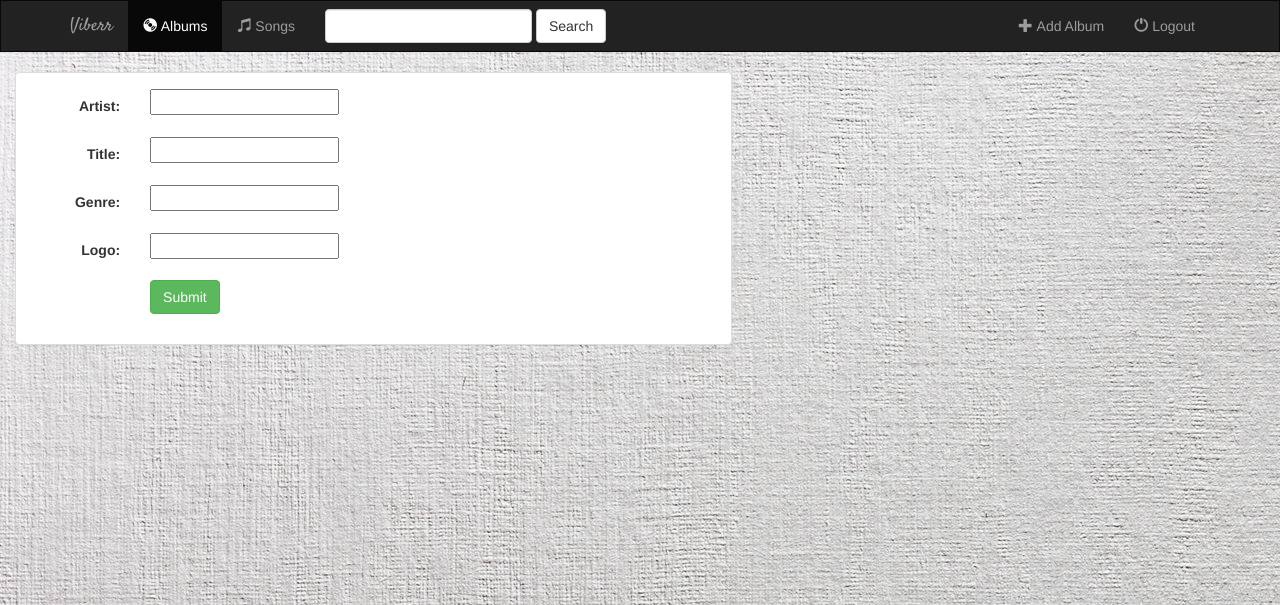
After one commit to riidatibula/Album, a Django app: page /music/album/add/ in a window 1280 px wide. The commit adds this page. Shown: the top 605 px of the page. Run offline with Django 3.2, Linux system fonts and the light colour scheme; some libraries are stand-ins or nearby versions.

Commit message:
added mode form

```diff
--- a/music/models.py
+++ b/music/models.py
@@ -2,6 +2,7 @@
 from __future__ import unicode_literals
 
 from django.db import models
+from django.core.urlresolvers import reverse
 
 # Create your models here.
 
@@ -10,6 +11,9 @@ class Album(models.Model):
 	title = models.CharField(max_length = 500)
 	genre = models.CharField(max_length = 100)
 	logo = models.CharField(max_length = 1000)
+
+	def get_absolute_url(self):
+		return reverse('music:detail', kwargs={'pk': self.pk})
 
 	def __str__(self):
 		return self.title + " - " + self.artist
--- a/music/static/music/style.css
+++ b/music/static/music/style.css
@@ -1,5 +1,5 @@
 body{
-	background: white url("images/background.jpg");
+	background: white url("images/bg.jpg");
 }
 
 .navbar{
--- /dev/null
+++ b/music/templates/music/album_form.html
@@ -0,0 +1,26 @@
+{% extends 'music/base.html' %}
+{% block title %}Add a new Album{% endblock %}
+{% block albums_active %}active{% endblock %}
+
+{% block body%}
+<div class="container-fluid">
+	<div class="row">
+		<div class="col-sm-12 col-md-7">
+			<div class="panel panel-default">
+				<div class="panel-body">
+					<form class="form-horizontal" action="" method="post" enctype="multipart/form-data">
+						{% csrf_token %}
+						{% include 'music/form-template.html' %}
+						<div class="form-group">
+							<div class="col-sm-offset-2 col-sm-10">
+							<button type="submit" class="btn btn-success">Submit</button>
+							</div>
+						</div>
+					</form>
+				</div>
+			</div>
+
+		</div>
+	</div>
+</div>
+{% endblock %}
--- a/music/templates/music/base.html
+++ b/music/templates/music/base.html
@@ -26,7 +26,7 @@
 			<!-- items -->
 			<div class="colapse navbar-collapse" id="topNavBar">
 				<ul class="nav navbar-nav">
-					<li class="active">
+					<li class="{% block albums_active %}active{% endblock %}">
 						<a href="{% url 'music:index' %}">
 							<span class="glyphicon glyphicon-cd" aria-hidden="true"></span>&nbsp;Albums
 						</a>
@@ -47,7 +47,7 @@
 
 				<ul class="nav navbar-nav navbar-right">
 					<li class="">
-						<a href="#a">
+						<a href="{% url 'music:album-add' %}">
 							<span class="glyphicon glyphicon-plus" aria-hidden="true"></span>&nbsp;Add Album
 						</a>
 					</li>
--- /dev/null
+++ b/music/templates/music/form-template.html
@@ -0,0 +1,9 @@
+{% for field in form%}
+   <div class="form-group">
+      <div class="col-sm-offset-2 col-sm-10">
+         <span class="text-danger small">{{ field.errors }}</span>
+      </div>
+      <label class="control-label col-sm-2">{{ field.label_tag }}</label>
+      <div class="col-sm-10">{{ field }}</div>
+    </div>
+{% endfor %}
--- a/music/templates/music/index.html
+++ b/music/templates/music/index.html
@@ -4,15 +4,10 @@
 
 	<h1>Albums</h1>
 
-	{% if all_albums %}
 	<ul>
 		{% for album in all_albums	%}
 		<li><a href="{% url 'music:detail' album.id %}">{{ album.title }}</a></li>
 		{% endfor %}
 	</ul>
 
-	{% else %}
-		<h3>You don't have any albums</h3>
-	{% endif %}
-
 {% endblock %}
--- a/music/urls.py
+++ b/music/urls.py
@@ -6,11 +6,11 @@ app_name = 'music'
 
 urlpatterns = [
 	# /music/
-   url(r'^$', views.index, name='index'),
+   url(r'^$', views.IndexView.as_view(), name='index'),
 
    # /music/*some_album_id*/
-   url(r'^(?P<album_id>\d+)/$', views.detail, name='detail'),
+   url(r'^(?P<pk>\d+)/$', views.DetailView.as_view(), name='detail'),
 
-   # /music/*some_album_id*/favorite/
-   url(r'^(?P<album_id>\d+)/favorite/$', views.favorite, name='favorite'),
+   # /music/album/add
+   url(r'^album/add/$', views.AlbumCreate.as_view(), name='album-add'),
 ]
--- a/music/views.py
+++ b/music/views.py
@@ -1,30 +1,20 @@
-# -*- coding: utf-8 -*-
-from __future__ import unicode_literals
+from django.views import generic
+from .models import Album
+from django.views.generic.edit import CreateView, UpdateView, DeleteView
 
-from django.shortcuts import render, get_object_or_404
-from .models import Album,Song
-# Create your views here.
+class IndexView(generic.ListView):
+	template_name = 'music/index.html'
+	context_object_name = 'all_albums'
 
-def index(request):
-	all_albums = Album.objects.all()
-	return render(request, 'music/index.html', {'all_albums': all_albums})
+	def get_queryset(self):
+		return Album.objects.all()
 
 
-def detail(request, album_id):
-	album = get_object_or_404(Album, pk = album_id)
-	return render(request, 'music/detail.html', {'album': album})
+class DetailView(generic.DetailView):
+	model = Album
+	template_name = 'music/detail.html'
 
 
-def favorite(request, album_id):
-	album = get_object_or_404(Album, pk = album_id)
-	try:
-		selected_song = album.song_set.get(pk = request.POST['song'])
-	except(KeyError, Song.DoesNotExist):
-		return render(request, 'music/detail.html', {
-			'album': album,
-			'error_message': "You did not select a valid song",
-		})
-	else:
-		selected_song.is_favorite = True
-		selected_song.save()
-		return render(request, 'music/detail.html', {'album': album})
+class AlbumCreate(CreateView):
+	model = Album
+	fields = ['artist', 'title', 'genre', 'logo']
```
Also changed, not shown: music/templates/music/detail.html (+2 -14 lines), db.sqlite3, music/static/music/images/bg.jpg (renamed from music/static/music/images/background.jpg), 3 other files.
